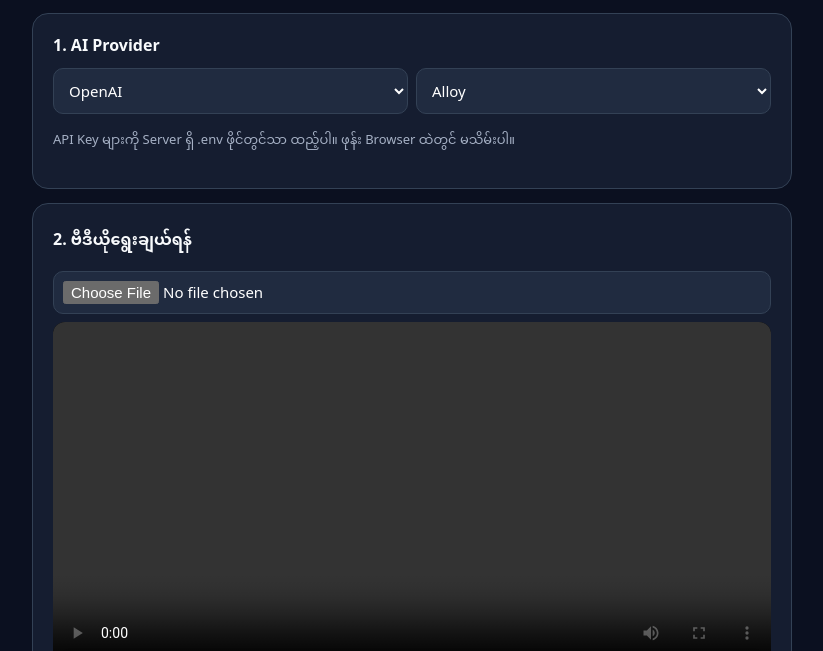
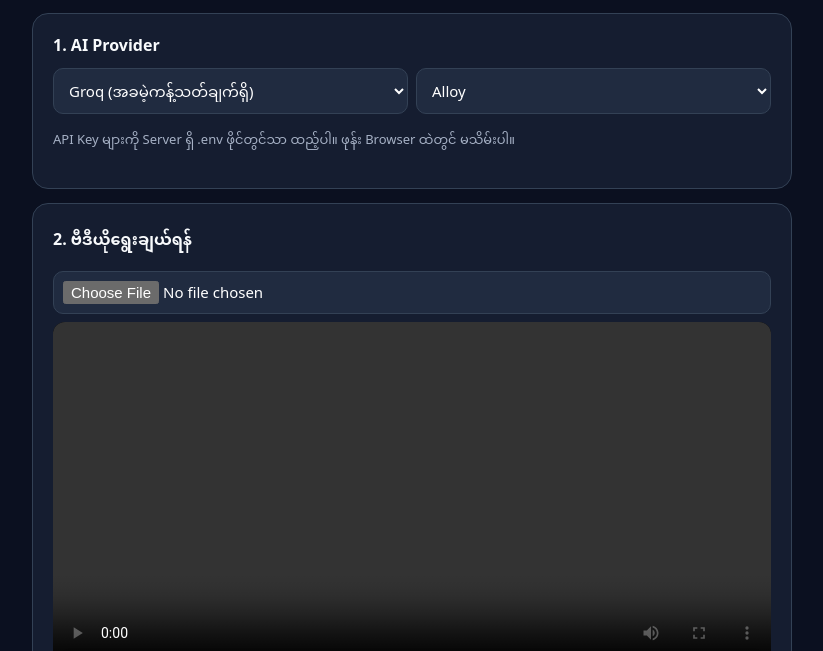
Before and after one commit to movierecap371-max/auto-video-translator, a website: page public/index.html in a window 1280 px wide. Shown: the part 149-800 px from the top of the page, without its empty margins (228-1051 px from the left). Drawn offline with Linux system fonts and the light colour scheme.

Commit message:
Update index.html

```diff
--- a/public/index.html
+++ b/public/index.html
@@ -23,7 +23,9 @@ video{width:100%;max-height:460px;background:#000;border-radius:12px;margin:8px
 <body><main>
 <header class="top"><div class="row"><div><h1>🎬 Auto Video Translator PRO</h1><p>မြန်မာဘာသာပြန် · AI Dubbing · Subtitle Editor</p></div><span class="pill">Android + Web</span></div></header>
 <div id="status"></div>
-<section class="card"><h2>1. AI Provider</h2><div class="row"><select id="provider"><option value="openai">OpenAI</option><option value="gemini">Google Gemini</option></select><select id="voice"><option value="alloy">Alloy</option><option value="nova">Nova</option><option value="shimmer">Shimmer</option><option value="echo">Echo</option></select></div><p>API Key များကို Server ရှိ .env ဖိုင်တွင်သာ ထည့်ပါ။ ဖုန်း Browser ထဲတွင် မသိမ်းပါ။</p></section>
+<section class="card"><h2>1. AI Provider</h2><div class="row"><select id="provider">
+  <option value="groq">Groq (အခမဲ့ကန့်သတ်ချက်ရှိ)</option>
+</select><select id="voice"><option value="alloy">Alloy</option><option value="nova">Nova</option><option value="shimmer">Shimmer</option><option value="echo">Echo</option></select></div><p>API Key များကို Server ရှိ .env ဖိုင်တွင်သာ ထည့်ပါ။ ဖုန်း Browser ထဲတွင် မသိမ်းပါ။</p></section>
 <section class="card"><h2>2. ဗီဒီယိုရွေးချယ်ရန်</h2><input id="videoFile" type="file" accept="video/mp4,video/webm,video/quicktime"><div class="stage"><video id="player" controls playsinline></video><div id="subOverlay"></div></div><div class="row"><button id="processBtn">✨ AI ဘာသာပြန်မည်</button><button class="secondary" id="installBtn" hidden>📲 Install App</button></div></section>
 <section class="card"><h2>3. စာတန်းထိုးများ <span class="pill" id="count">0</span></h2><div class="row"><button class="secondary" id="srtBtn">SRT ဒေါင်းလုဒ်</button><button class="secondary" id="playVoiceBtn">🔊 အသံစမ်း</button></div><div id="segments"></div></section>
 <section class="card"><h2>4. Project</h2><button class="secondary" id="saveBtn">Project JSON သိမ်းမည်</button><p>မှတ်ချက် - ဒီ Starter Version မှာ SRT နဲ့ Project JSON Export ပါဝင်ပါတယ်။ Burn-in MP4 Export ကို FFmpeg rendering worker နဲ့ production server တွင် ထပ်မံချိတ်ဆက်ရန် လိုအပ်ပါတယ်။</p></section>
```
